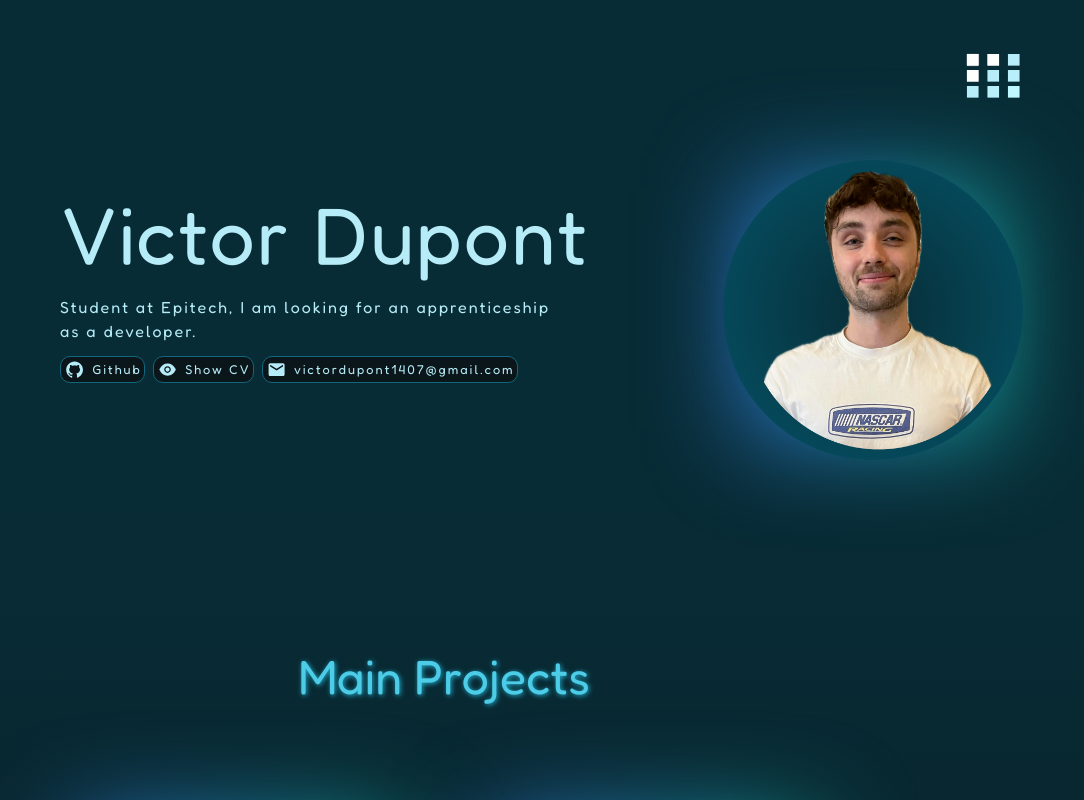
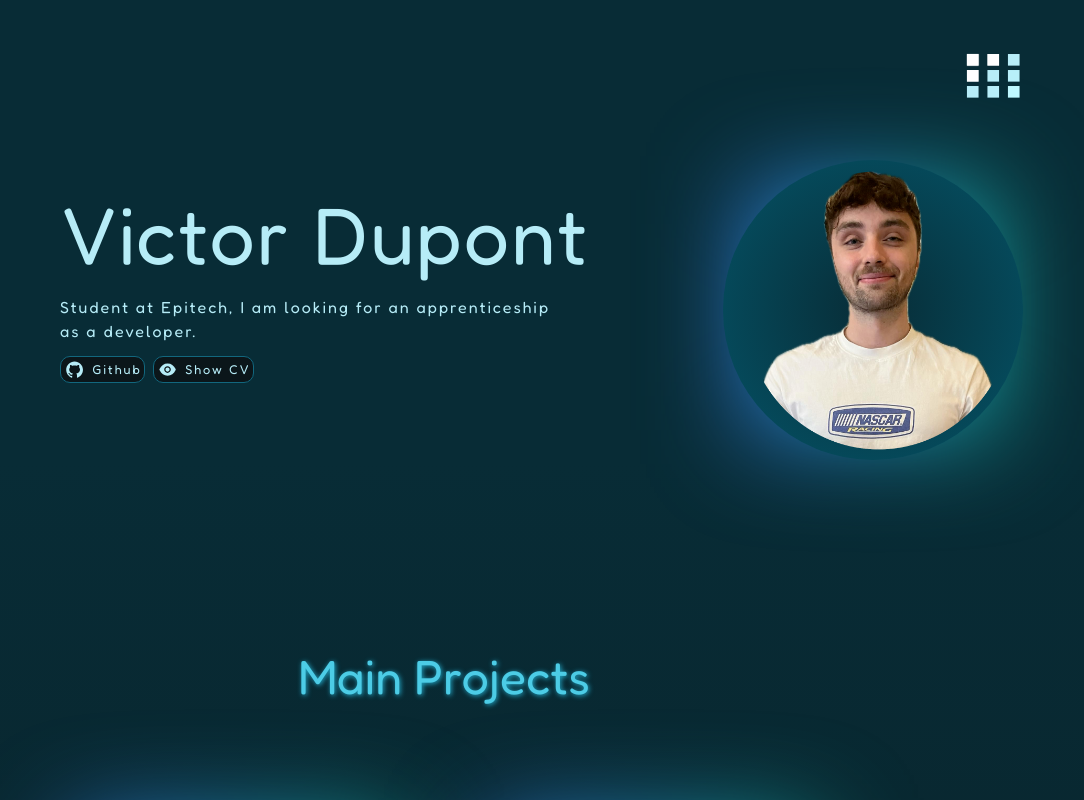
Before and after one commit to VictorDpnt/portfolio, a Next.js app: page / in a window 1280 px wide. Shown: the top 800 px of the page, without its empty margins (196-1280 px from the left). Built offline with nearby package versions, Linux system fonts and the light colour scheme.

Commit message:
reglage beug

```diff
--- a/app/page.tsx
+++ b/app/page.tsx
@@ -10,7 +10,7 @@ import Chifumi from "@/components/Chifumi";
 import Skills from "@/components/Skills";
 import Navbar from "@/components/Navbar";
 import { AiFillEye } from "react-icons/ai";
-import { CopyToClipboard } from "react-copy-to-clipboard";
+// import { CopyToClipboard } from "react-copy-to-clipboard";
 
 
 
@@ -89,14 +89,14 @@ const openPDFInNewWindow = () => {
                 </span>
                 Show CV
               </div>
-              <CopyToClipboard text={"victordupont1407@gmail.com"}>
+              {/* <CopyToClipboard text={"victordupont1407@gmail.com"}>
               <div className="btn" onClick={copyDisplay} >
               <span className="logo-btn" >
               <MdMail />
               </span>
              victordupont1407@gmail.com
               </div>
-              </CopyToClipboard>
+              </CopyToClipboard> */}
               {display && <p className="copy">Copy !</p>}
             </div>
           </div>
--- a/components/ExpPassWord.tsx
+++ b/components/ExpPassWord.tsx
@@ -1,7 +1,7 @@
 import React, { useState } from "react";
 import { Button } from "@/components/ui/button";
 import { PiCopyDuotone } from "react-icons/pi";
-import { CopyToClipboard } from "react-copy-to-clipboard";
+// import { CopyToClipboard } from "react-copy-to-clipboard";
 import { BsCheckAll } from "react-icons/bs";
 
 const ExpPassWord: React.FC = () => {
@@ -46,6 +46,8 @@ const ExpPassWord: React.FC = () => {
 
     setPassword(newPassword);
   };
+
+
 
   return (
     <div className="experiences-container">
@@ -96,7 +98,7 @@ const ExpPassWord: React.FC = () => {
           {password && (
             <div className="container-result">
               <h3 className="the-password">{password}</h3>
-              <CopyToClipboard
+              {/* <CopyToClipboard
                 text={password}
                 onCopy={() =>
                   setTimeout(() => {
@@ -107,7 +109,7 @@ const ExpPassWord: React.FC = () => {
                 <div className="copy-logo" onClick={() => setCopy(true)}>
                   {copy ? <BsCheckAll /> : <PiCopyDuotone />}
                 </div>
-              </CopyToClipboard>
+              </CopyToClipboard> */}
             </div>
           )}
         </div>
```
